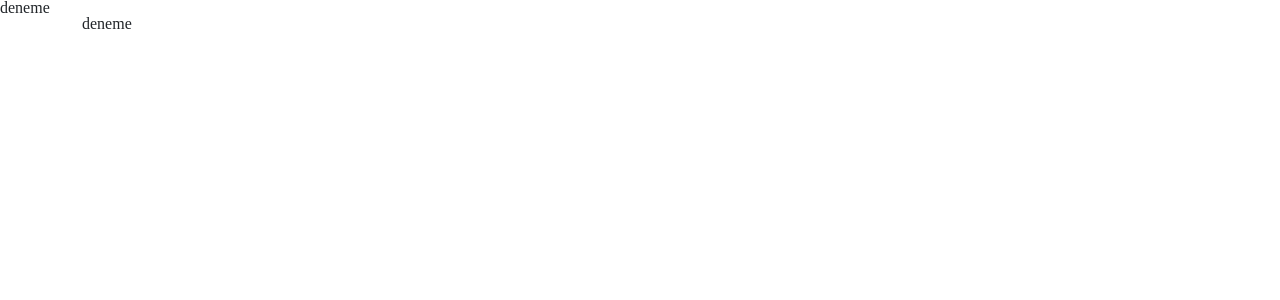
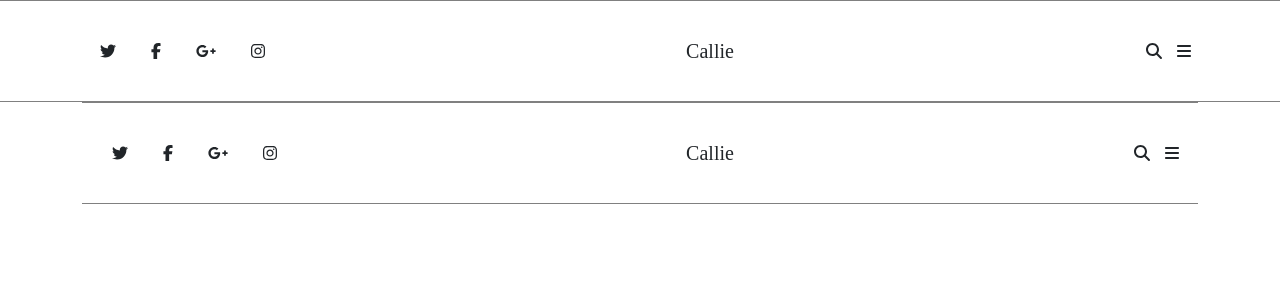
Before and after one commit to halikali/ts-blog, a React (Create React App) app: page / in a window 1280 px wide. Shown: the top 300 px of the page. Built offline with nearby package versions, Linux system fonts and the light colour scheme.

Commit message:
complete the header

```diff
--- a/src/components/Header/Header.tsx
+++ b/src/components/Header/Header.tsx
@@ -1,5 +1,46 @@
+import {
+  faFacebookF,
+  faGooglePlusG,
+  faInstagram,
+  faTwitter,
+} from "@fortawesome/free-brands-svg-icons";
+import { faBars, faMagnifyingGlass } from "@fortawesome/free-solid-svg-icons";
+import { FontAwesomeIcon } from "@fortawesome/react-fontawesome";
+
+import "./Header.scss";
+
 const Header = () => {
-  return <div className="header">deneme</div>;
+  return (
+    <div className="header">
+      <div className="container">
+        <div className="social-media__icon-wrapper">
+          <FontAwesomeIcon icon={faTwitter} className={"social-media__icon"} />
+          <FontAwesomeIcon
+            icon={faFacebookF}
+            className={"social-media__icon"}
+          />
+          <FontAwesomeIcon
+            icon={faGooglePlusG}
+            className={"social-media__icon"}
+          />
+          <FontAwesomeIcon
+            icon={faInstagram}
+            className={"social-media__icon"}
+          />
+        </div>
+
+        <p className="header__logo">Callie</p>
+
+        <div className={"header__menu-icons"}>
+          <FontAwesomeIcon
+            icon={faMagnifyingGlass}
+            className={"header__menu-icon"}
+          />
+          <FontAwesomeIcon icon={faBars} className={"header__menu-icon"} />
+        </div>
+      </div>
+    </div>
+  );
 };
 
 export default Header;
```
